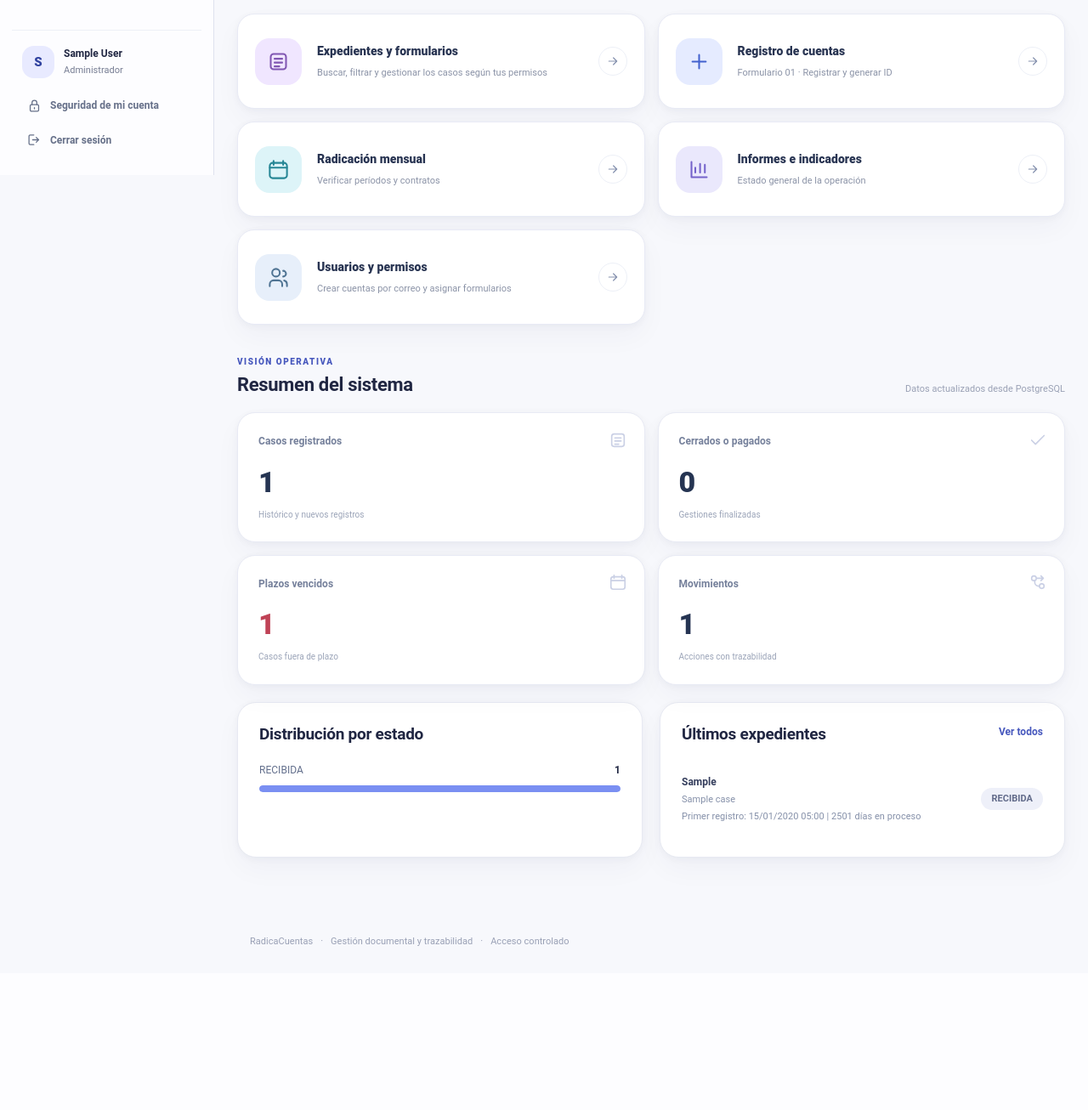
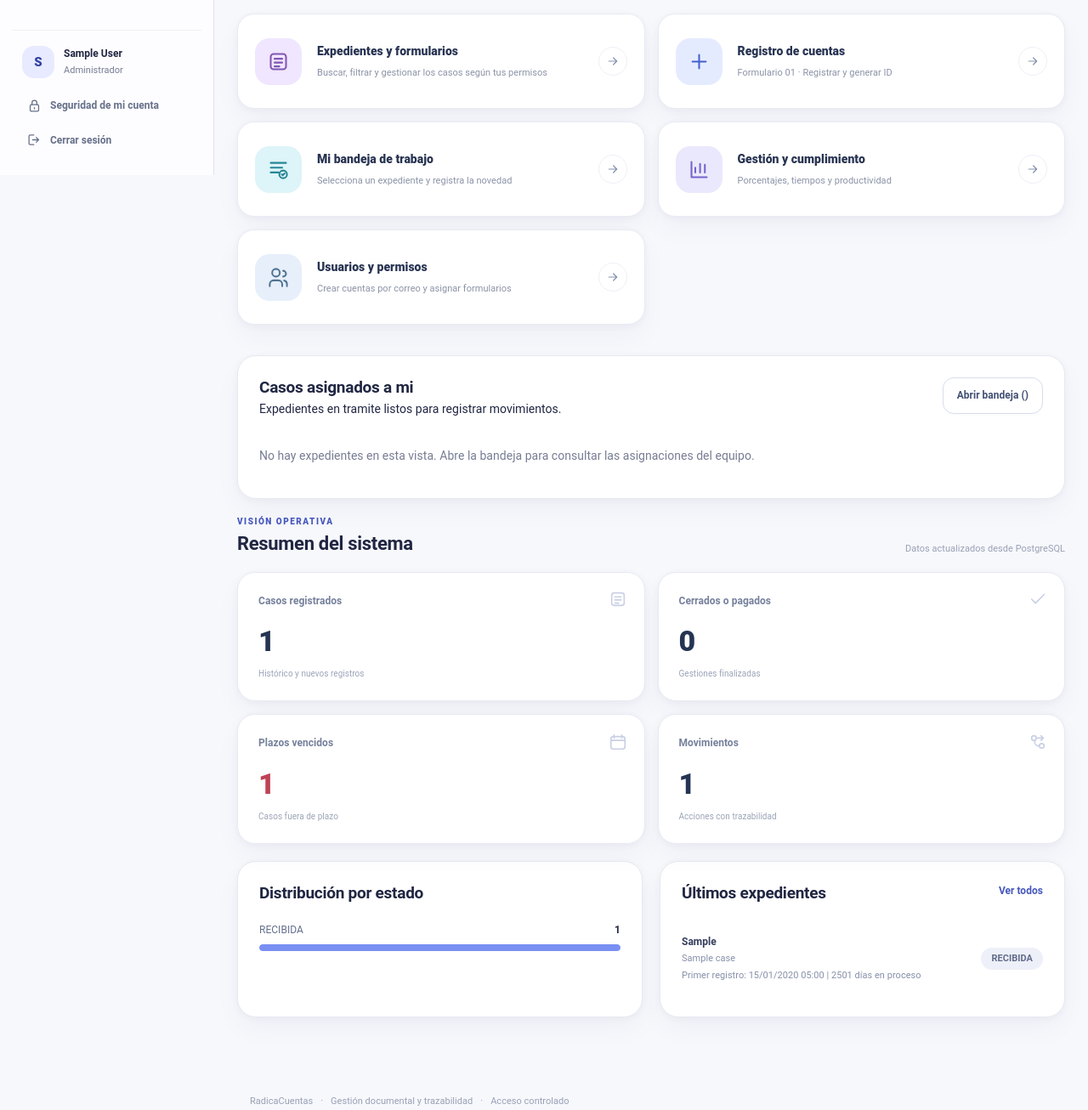
Before and after one commit to nalzate1999-tech/radicacuentas, a FastAPI app: page /panel in a window 1280 px wide. Shown: the part 594-1900 px from the top of the page at 85% size. Before the commit the page ends 1707 px from the top, so only its background shows below. Run offline with FastAPI, Linux system fonts and the light colour scheme; the visitor is signed in with stand-in values (Sample User, id 1); tables that the repository leaves empty hold one stand-in row (values such as "Sample post"); some libraries are stand-ins or nearby versions.

Commit message:
feat(ui): accesos a Mi bandeja, formulario de novedad y tablero unificado

```diff
--- a/app/templates/dashboard.html
+++ b/app/templates/dashboard.html
@@ -5,11 +5,19 @@
 <div class="tools-grid">
 {% if can('casos') %}<a class="tool-card" href="/casos"><span class="tool-icon violet"><svg class="icon"><use href="#i-list"/></svg></span><span class="tool-info"><strong>Expedientes y formularios</strong><small>Buscar, filtrar y gestionar los casos según tus permisos</small></span><span class="tool-arrow"><svg class="icon"><use href="#i-arrow"/></svg></span></a>{% endif %}
 {% if can('registro') %}<a class="tool-card" href="/casos/nuevo"><span class="tool-icon blue"><svg class="icon"><use href="#i-plus"/></svg></span><span class="tool-info"><strong>Registro de cuentas</strong><small>Formulario 01 · Registrar y generar ID</small></span><span class="tool-arrow"><svg class="icon"><use href="#i-arrow"/></svg></span></a>{% endif %}
-{% if can('radicacion') %}<a class="tool-card" href="/radicacion"><span class="tool-icon cyan"><svg class="icon"><use href="#i-calendar"/></svg></span><span class="tool-info"><strong>Radicación mensual</strong><small>Verificar períodos y contratos</small></span><span class="tool-arrow"><svg class="icon"><use href="#i-arrow"/></svg></span></a>{% endif %}
-{% if can('informes') %}<a class="tool-card" href="/informes"><span class="tool-icon purple"><svg class="icon"><use href="#i-chart"/></svg></span><span class="tool-info"><strong>Informes e indicadores</strong><small>Estado general de la operación</small></span><span class="tool-arrow"><svg class="icon"><use href="#i-arrow"/></svg></span></a>{% endif %}
+{% if can('revision') or can('seguimiento') or can('juridica') %}<a class="tool-card" href="/bandeja"><span class="tool-icon cyan"><svg class="icon"><use href="#i-review"/></svg></span><span class="tool-info"><strong>Mi bandeja de trabajo</strong><small>Selecciona un expediente y registra la novedad</small></span><span class="tool-arrow"><svg class="icon"><use href="#i-arrow"/></svg></span></a>{% endif %}
+{% if can('informes') %}<a class="tool-card" href="/informes"><span class="tool-icon purple"><svg class="icon"><use href="#i-chart"/></svg></span><span class="tool-info"><strong>Gestión y cumplimiento</strong><small>Porcentajes, tiempos y productividad</small></span><span class="tool-arrow"><svg class="icon"><use href="#i-arrow"/></svg></span></a>{% endif %}
 {% if user.role=='admin' %}<a class="tool-card" href="/usuarios"><span class="tool-icon slate"><svg class="icon"><use href="#i-users"/></svg></span><span class="tool-info"><strong>Usuarios y permisos</strong><small>Crear cuentas por correo y asignar formularios</small></span><span class="tool-arrow"><svg class="icon"><use href="#i-arrow"/></svg></span></a>
 {% endif %}
 </div>
+{% if can('revision') or can('seguimiento') or can('juridica') %}
+<section class="panel inbox-home" aria-label="Bandeja de trabajo">
+  <div class="panel-heading"><div><h2>{{ 'Bandeja del equipo' if inbox_scope=='equipo' else 'Casos asignados a mi' }}</h2><p>Expedientes en tramite listos para registrar movimientos.</p></div><a class="btn" href="/bandeja">Abrir bandeja ({{ inbox_count }})</a></div>
+  {% for c in inbox %}
+  <div class="inbox-home-line"><div><a href="/casos/{{ c.id_caso }}"><strong>{{ c.contractor_name or c.id_caso }}</strong></a><small>{{ c.id_caso }} &middot; {{ (c.current_status or '').replace('_',' ') }} &middot; {{ sla_color(c) }}</small></div>{% if inbox_actions[c.id_caso] %}<a class="btn tiny primary" href="/casos/{{ c.id_caso }}/{{ inbox_actions[c.id_caso] }}">Registrar novedad</a>{% else %}<a href="/casos/{{ c.id_caso }}" class="btn tiny">Ver expediente</a>{% endif %}</div>
+  {% else %}<p class="muted">No hay expedientes en esta vista. Abre la bandeja para consultar las asignaciones del equipo.</p>{% endfor %}
+</section>
+{% endif %}
 {% if can('casos') %}
 <div class="section-heading stats-head"><div><div class="eyebrow">VISIÓN OPERATIVA</div><h2>Resumen del sistema</h2></div><span class="section-note">Datos actualizados desde PostgreSQL</span></div>
 <div class="metrics"><article class="metric"><div class="metric-label">Casos registrados</div><div class="metric-value">{{ '{:,}'.format(total).replace(',', '.') }}</div><div class="metric-foot">Histórico y nuevos registros</div><span class="metric-decoration"><svg class="icon"><use href="#i-list"/></svg></span></article>
```
